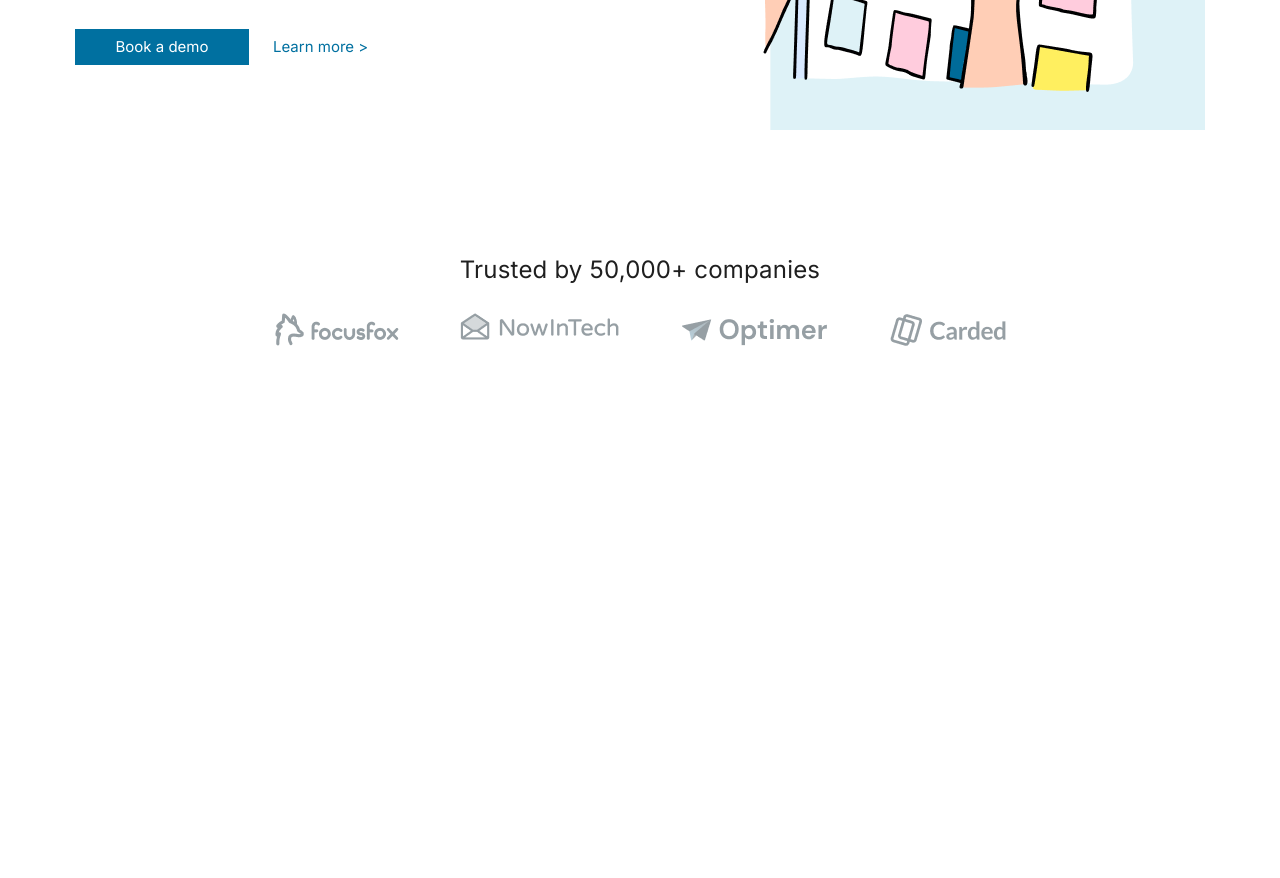
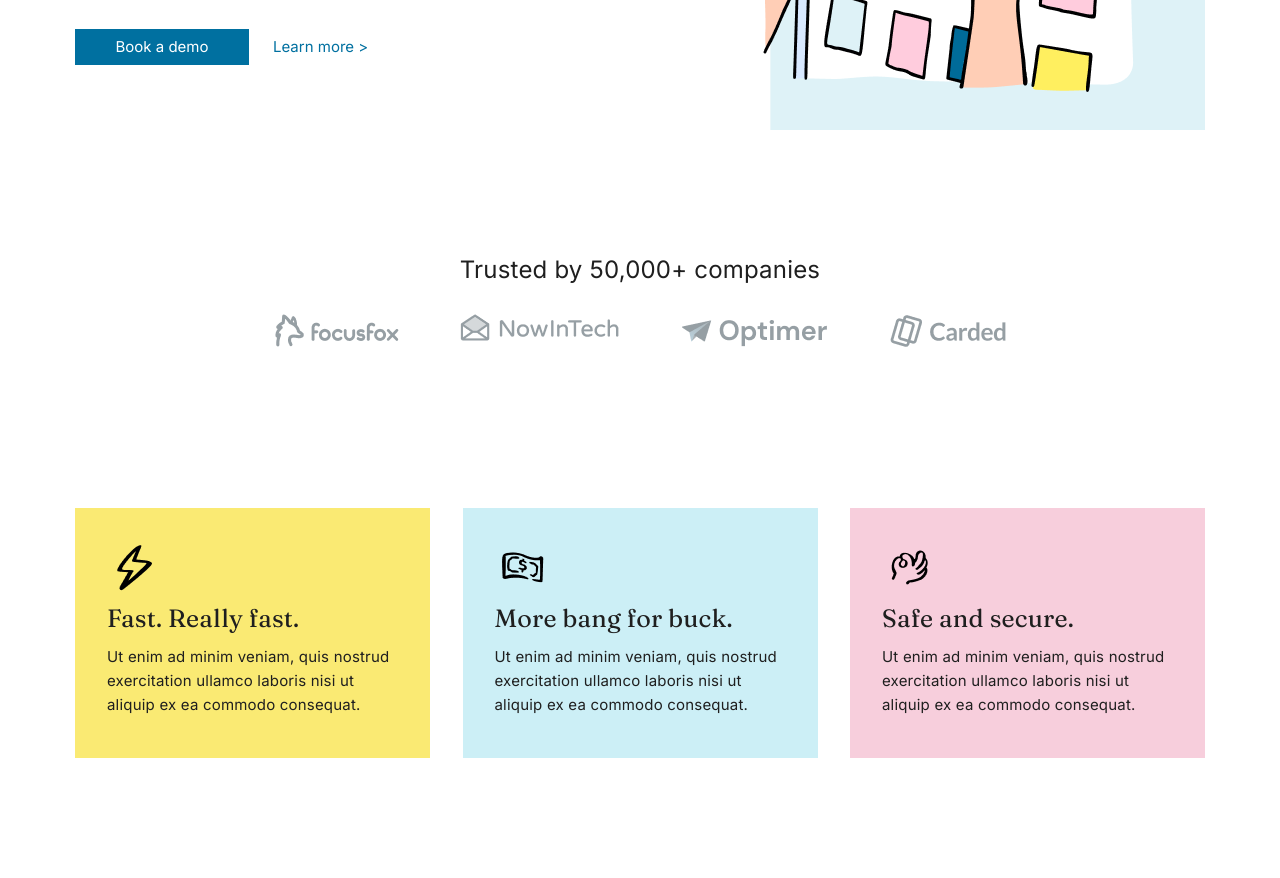
Before and after one commit to N1k25/Whirl, a plain HTML site: page index.html in a window 1280 px wide. Shown: the part 448-1326 px from the top of the page. Before the commit the page ends 800 px from the top, so only its background shows below. Drawn offline with Linux system fonts and the light colour scheme.

Commit message:
Create section Features

```diff
--- a/css/style.css
+++ b/css/style.css
@@ -161,7 +161,7 @@ section{
 
 /*----------------------------------Trusted companies------------------------------------*/
 .trusted-companies {
-	margin: 39.58px 0 0 0;
+	margin: 40px 0;
 }
 
 .trusted-companies-container {
@@ -185,4 +185,50 @@ section{
 	gap: 61px;
 }
 
+/*----------------------------------Features------------------------------------*/
+.features {
+	height: 490px;
+}
+
+.features-container {
+	width: 100%;
+	height: 250px;
+	display: flex;
+	align-items: center;
+	justify-content: space-between;
+}
+
+.features-item {
+	width: 355px;
+	height: 100%;
+	padding: 32px;
+}
+.features-item:first-child{
+	background-color: #FAEA73;
+}
+.features-item:nth-child(2){
+	background-color: #CCEFF6;
+}
+.features-item:last-child{
+	background-color: #F7CEDC;
+}
+
+.features-item-icon img{
+	width: 55px;
+	height: 55px;
+}
+
+.features-item-title {
+	font-family: Fraunces;
+	font-size: 25px;
+	line-height: 31.25px;
+	letter-spacing: 0.2px;
+	margin: 8px 0 11px 0;
+}
+
+.features-item-text {
+	line-height: 24px;
+	letter-spacing: 0.2px;
+}
+
 /*----------------------------------      ------------------------------------*/
--- a/index.html
+++ b/index.html
@@ -70,6 +70,31 @@
 						</div>
 					</div>
 				</section>
+				<section class="features">
+					<div class="features-container __container">
+						<div class="features-item">
+							<div class="features-item-icon">
+								<img src="/img/icon-1.png" alt="icon-1">
+							</div>
+							<h2 class="features-item-title">Fast. Really fast.</h2>
+							<p class="features-item-text">Ut enim ad minim veniam, quis nostrud exercitation ullamco laboris nisi ut aliquip ex ea commodo consequat.</p>
+						</div>
+						<div class="features-item">
+							<div class="features-item-icon">
+								<img src="/img/icon-2.png" alt="icon-2">
+							</div>
+							<h2 class="features-item-title">More bang for buck.</h2>
+							<p class="features-item-text">Ut enim ad minim veniam, quis nostrud exercitation ullamco laboris nisi ut aliquip ex ea commodo consequat.</p>
+						</div>
+						<div class="features-item">
+							<div class="features-item-icon">
+								<img src="/img/icon-3.png" alt="icon-3">
+							</div>
+							<h2 class="features-item-title">Safe and secure.</h2>
+							<p class="features-item-text">Ut enim ad minim veniam, quis nostrud exercitation ullamco laboris nisi ut aliquip ex ea commodo consequat.</p>
+						</div>
+					</div>
+				</section>
 			</main>
 		</div>
 	</body>
```
Also changed, not shown: img/icon-1.png (added), img/icon-2.png (added), img/icon-3.png (added).
